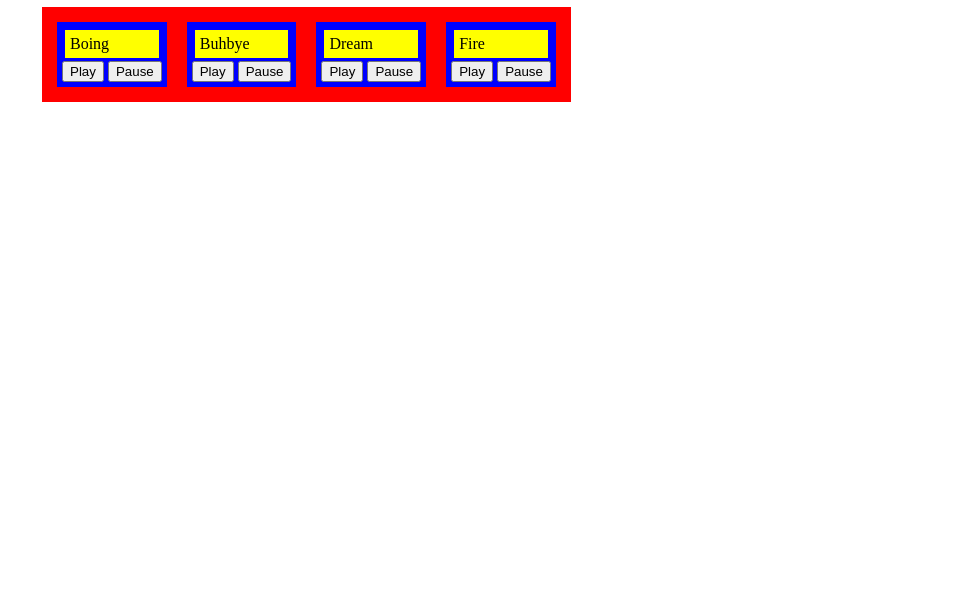
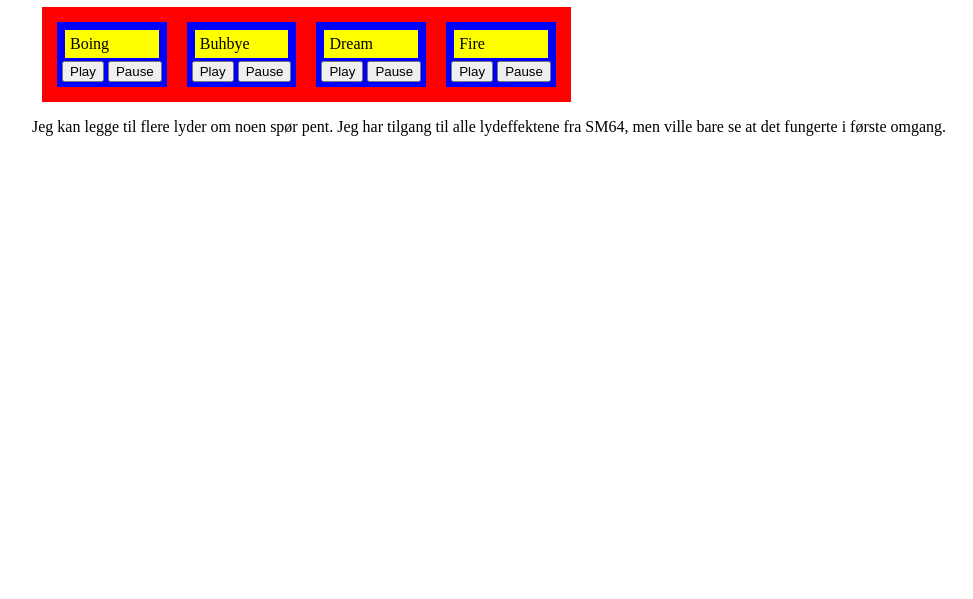
Before and after one commit to LailaiLand/soundboard, a plain HTML site: page index.html in a window 1280 px wide. Shown: the part 201-800 px from the top of the page, without its empty margins (96-1069 px from the left). Drawn offline with Linux system fonts and the light colour scheme.

Commit message:
La til undertekst

```diff
--- a/index.html
+++ b/index.html
@@ -44,8 +44,8 @@
             <button onclick="lydfilnavn('loop4')"">Play</button>
             <button onclick="lydfilnavn('muted4')">Pause</button>
         </div>
-
     </div>
+    <p>Jeg kan legge til flere lyder om noen spør pent. Jeg har tilgang til alle lydeffektene fra SM64, men ville bare se at det fungerte i første omgang.</p>
 
     <script src="script.js" async defer></script>
 </body>
```
